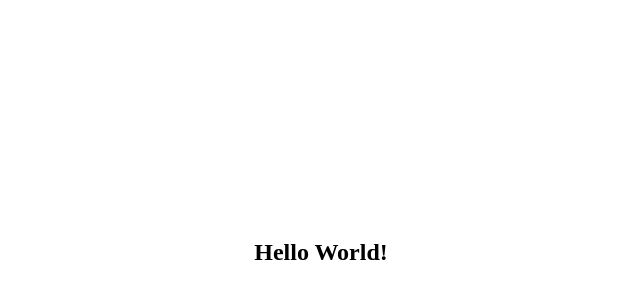
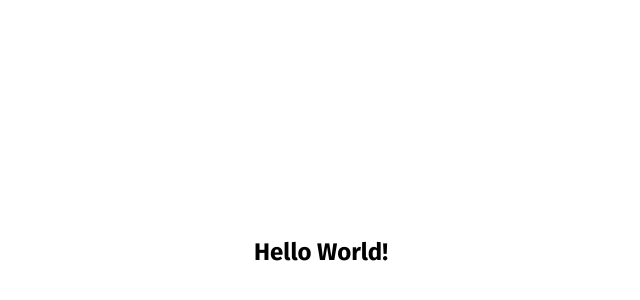
Before and after one commit to Hartaithan/collup, a React (Vite) app: page / in a window 1280 px wide. Shown: the part 148-448 px from the top of the page, without its empty margins (319-959 px from the left). Built offline with nearby package versions, Linux system fonts and the light colour scheme.

Commit message:
install font

```diff
--- a/index.html
+++ b/index.html
@@ -1,8 +1,14 @@
-<!DOCTYPE html>
+<!doctype html>
 <html lang="en">
   <head>
     <meta charset="UTF-8" />
     <link rel="icon" type="image/svg+xml" href="/favicon.svg" />
+    <link rel="preconnect" href="https://fonts.googleapis.com" />
+    <link rel="preconnect" href="https://fonts.gstatic.com" crossorigin />
+    <link
+      href="https://fonts.googleapis.com/css2?family=Fira+Sans:wght@300;400;500;600;700&display=swap"
+      rel="stylesheet"
+    />
     <meta name="viewport" content="width=device-width, initial-scale=1.0" />
     <title>Vite + React + TS</title>
   </head>
--- a/src/index.css
+++ b/src/index.css
@@ -11,6 +11,10 @@
   width: 100%;
 }
 
+body {
+  font-family: "Fira Sans", sans-serif;
+}
+
 #root {
   display: flex;
   align-items: center;
```
